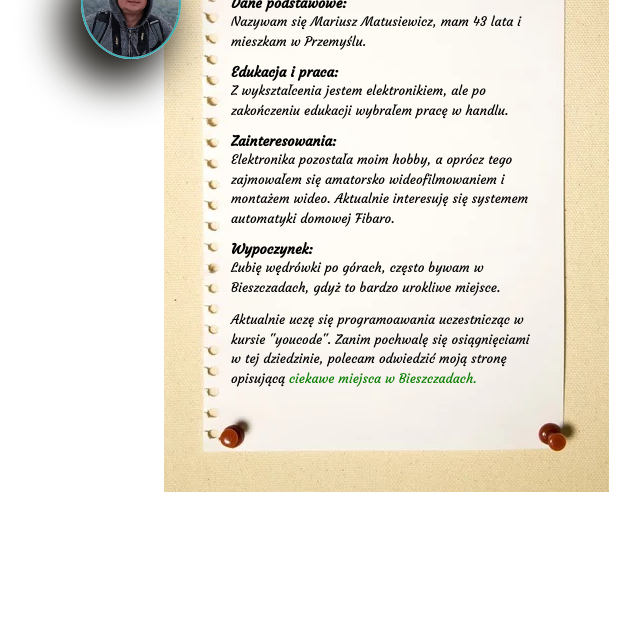
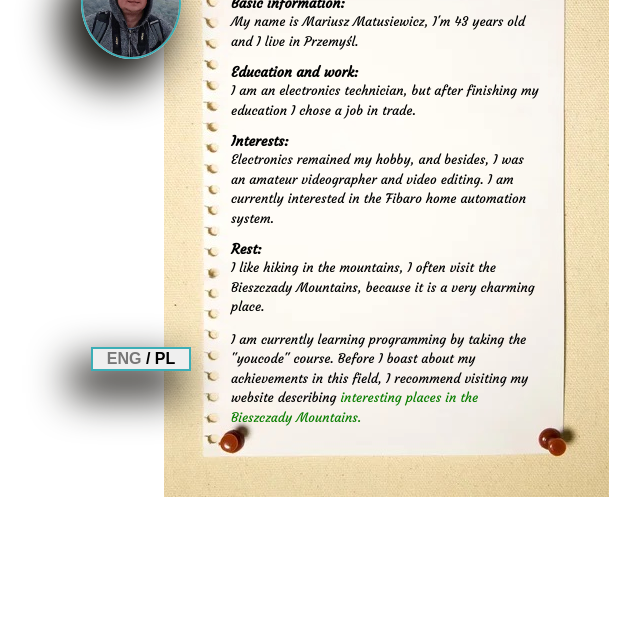
Before and after one commit to mariuszmmm/homepage, a plain HTML site: page index.html in a window 1280 px wide. Shown: the part 158-800 px from the top of the page, without its empty margins (254-894 px from the left). Drawn offline with nearby package versions, Linux system fonts and the light colour scheme.

Commit message:
add english lang

```diff
--- /dev/null
+++ b/css/article.css
@@ -0,0 +1,7 @@
+.section__langPl {
+    display: none;
+}
+
+.section__langEng {
+    display: none;
+}
--- a/css/section.css
+++ b/css/section.css
@@ -1,7 +1,7 @@
 .section__container {
     overflow: auto;
     max-width: 360px;
-    max-height: 495px;
+    max-height: 500px;
     margin: auto;
     padding: 0px 25px 0px;
 }
@@ -24,7 +24,7 @@
 .section__foto {
     width: 100px;
     height: inherit;
-    border: 2px solid rgb(60, 174, 182);
+    border: 2px solid #3caeb6;
     border-radius: 50%;
     position: fixed;
     margin-left: -150px;
@@ -45,3 +45,22 @@
     font-weight: 700;
     text-decoration: none;
 }
+
+.section__button {
+    font-family: sans-serif;
+    font-weight: 900;
+    width: 100px;
+    border: 2px solid #3caeb6;
+    position: fixed;
+    margin-left: -140px;
+    margin-top: 400px;
+    box-shadow: -15px 20px 40px 5px #1b1915;
+}
+
+.section__buttonTextEng {
+    color: #777;
+}
+
+.section__buttonTextPl {
+    color: #777;
+}
--- a/css/style.css
+++ b/css/style.css
@@ -15,5 +15,5 @@ html {
     background-repeat: no-repeat;
     background-size: auto;
     background-attachment: local;
-    background-position: center 50px;
+    background-position: center 55px;
 }
--- a/index.html
+++ b/index.html
@@ -12,6 +12,7 @@
         crossorigin="anonymous" referrerpolicy="no-referrer" />
     <link href="css/style.css" rel="stylesheet">
     <link href="css/section.css" rel="stylesheet">
+    <link href="css/article.css" rel="stylesheet">
     <script defer src="js/script.js"></script>
     <link rel="preconnect" href="https://fonts.googleapis.com">
     <link rel="preconnect" href="https://fonts.gstatic.com" crossorigin>
@@ -21,6 +22,9 @@
 <body class="body">
     <section class="section__container">
         <img class="section__foto" width="100" height="100" src="images/foto.jpg" alt="Moje_zdjęcie">
+        <button class="section__button js-button"><span class="section__buttonTextEng js-buttonTextEng">ENG</span> /
+            <span class="section__buttonTextPl js-buttonTextPl">PL</span></button>
+        <article class="section__langPl">
             <h1 class="section__header section__header--main">O mnie</h1>
             <h2 class="section__header">Dane podstawowe:</h2>
             <p class="section__text">Nazywam się Mariusz Matusiewicz, mam 43 lata i mieszkam w Przemyślu.
@@ -37,13 +41,40 @@
                 Aktualnie interesuję się systemem automatyki domowej Fibaro.
             </p>
             <h2 class="section__header">Wypoczynek:</h2>
-        <p class="section__text">Lubię wędrówki po górach, często bywam w Bieszczadach, gdyż to bardzo urokliwe miejsce.
+            <p class="section__text">Lubię wędrówki po górach, często bywam w Bieszczadach, gdyż to bardzo urokliwe
+                miejsce.
             </p>
-        <p class="section__text">Aktualnie uczę się programoawania uczestnicząc w kursie "youcode". Zanim pochwalę się
+            <p class="section__text">Aktualnie uczę się programoawania uczestnicząc w kursie "youcode". Zanim pochwalę
+                się
                 osiągnięciami w tej
                 dziedzinie, polecam odwiedzić moją stronę opisującą
-            <a class="section__link" href="https://mariuszmmm.github.io/bieszczady/">ciekawe miejsca w Bieszczadach.</a>
+                <a class="section__link" href="https://mariuszmmm.github.io/bieszczady/">ciekawe miejsca w
+                    Bieszczadach.</a>
             </p>
+        </article>
+        <article class="section__langEng">
+            <h1 class="section__header section__header--main">About me</h1>
+            <h2 class="section__header">Basic information:</h2>
+            <p class="section__text">My name is Mariusz Matusiewicz, I'm 43 years old and I live in Przemyśl.
+            </p>
+            <h2 class="section__header">Education and work:</h2>
+            <p class="section__text">I am an electronics technician, but after finishing my education I chose a job in
+                trade.
+            </p>
+            <h2 class="section__header">Interests:</h2>
+            <p class="section__text">Electronics remained my hobby, and besides, I was an amateur videographer and video
+                editing. I am currently interested in the Fibaro home automation system.
+            </p>
+            <h2 class="section__header">Rest:</h2>
+            <p class="section__text">I like hiking in the mountains, I often visit the Bieszczady Mountains, because it
+                is a very charming place.
+            </p>
+            <p class="section__text">I am currently learning programming by taking the "youcode" course. Before I boast
+                about my achievements in this field, I recommend visiting my website describing
+                <a class="section__link" href="https://mariuszmmm.github.io/bieszczady/">interesting places in the
+                    Bieszczady Mountains.</a>
+            </p>
+        </article>
     </section>
 </body>
 
--- a/js/script.js
+++ b/js/script.js
@@ -0,0 +1,27 @@
+{
+    const langPl = document.querySelector(".section__langPl")
+    const langEng = document.querySelector(".section__langEng")
+    const colorButtonTextEng = document.querySelector(".section__buttonTextEng");
+    const colorButtonTextPl = document.querySelector(".section__buttonTextPl");
+
+    const defaultSettings = () => {
+        langPl.classList.add("section__langPl");
+        langEng.classList.remove("section__langEng");
+        colorButtonTextEng.classList.add("section__buttonTextEng")
+        colorButtonTextPl.classList.remove("section__buttonTextPl")
+    }
+
+    const clickChangeLanguage = () => {
+        langPl.classList.toggle("section__langPl");
+        langEng.classList.toggle("section__langEng");
+        colorButtonTextEng.classList.toggle("section__buttonTextEng")
+        colorButtonTextPl.classList.toggle("section__buttonTextPl")
+    }
+
+    const init = () => {
+        const buttonElement = document.querySelector(".js-button");
+        defaultSettings();
+        buttonElement.addEventListener("click", clickChangeLanguage)
+    }
+    init();
+}
```
Lines whose indentation alone changed are shown as unchanged.
